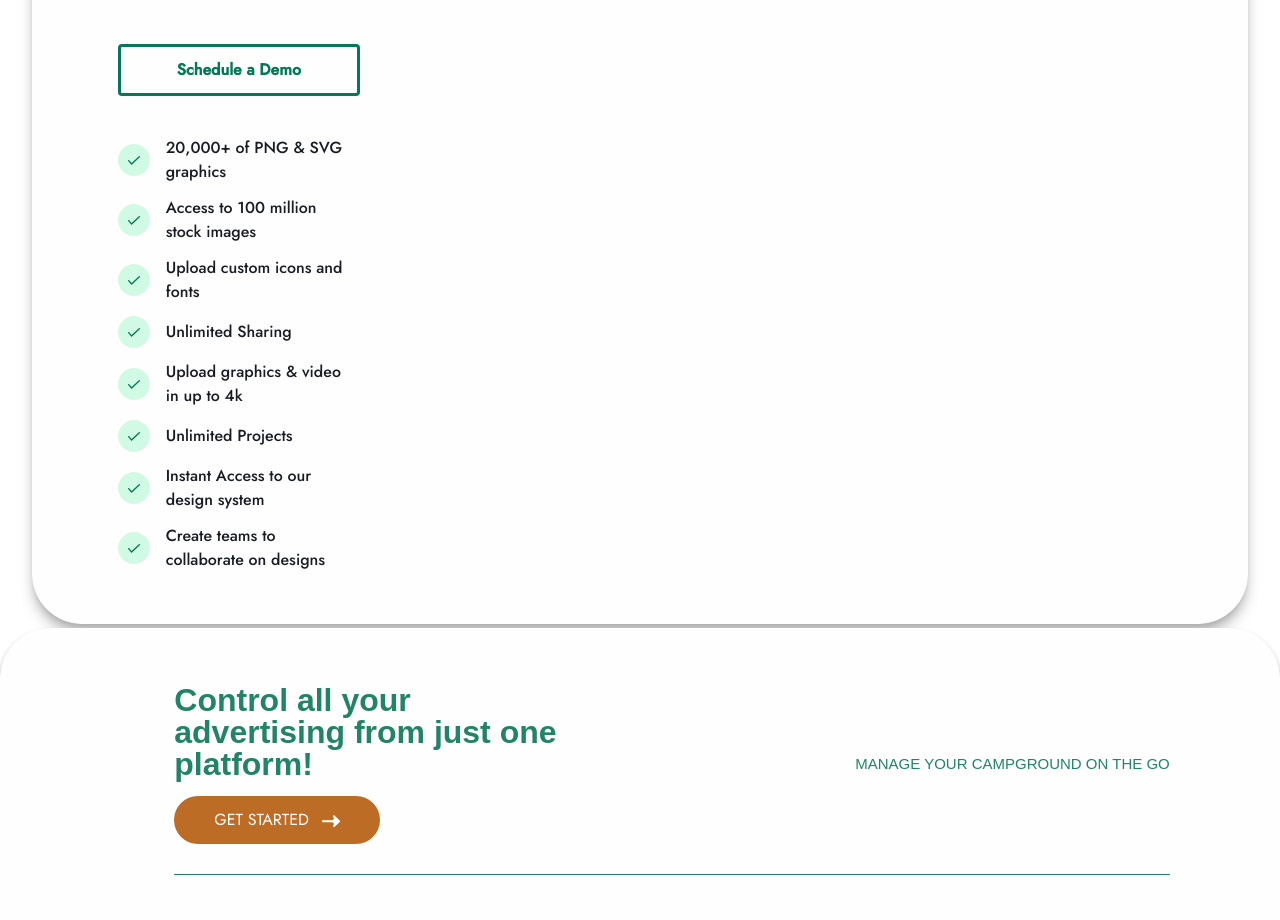
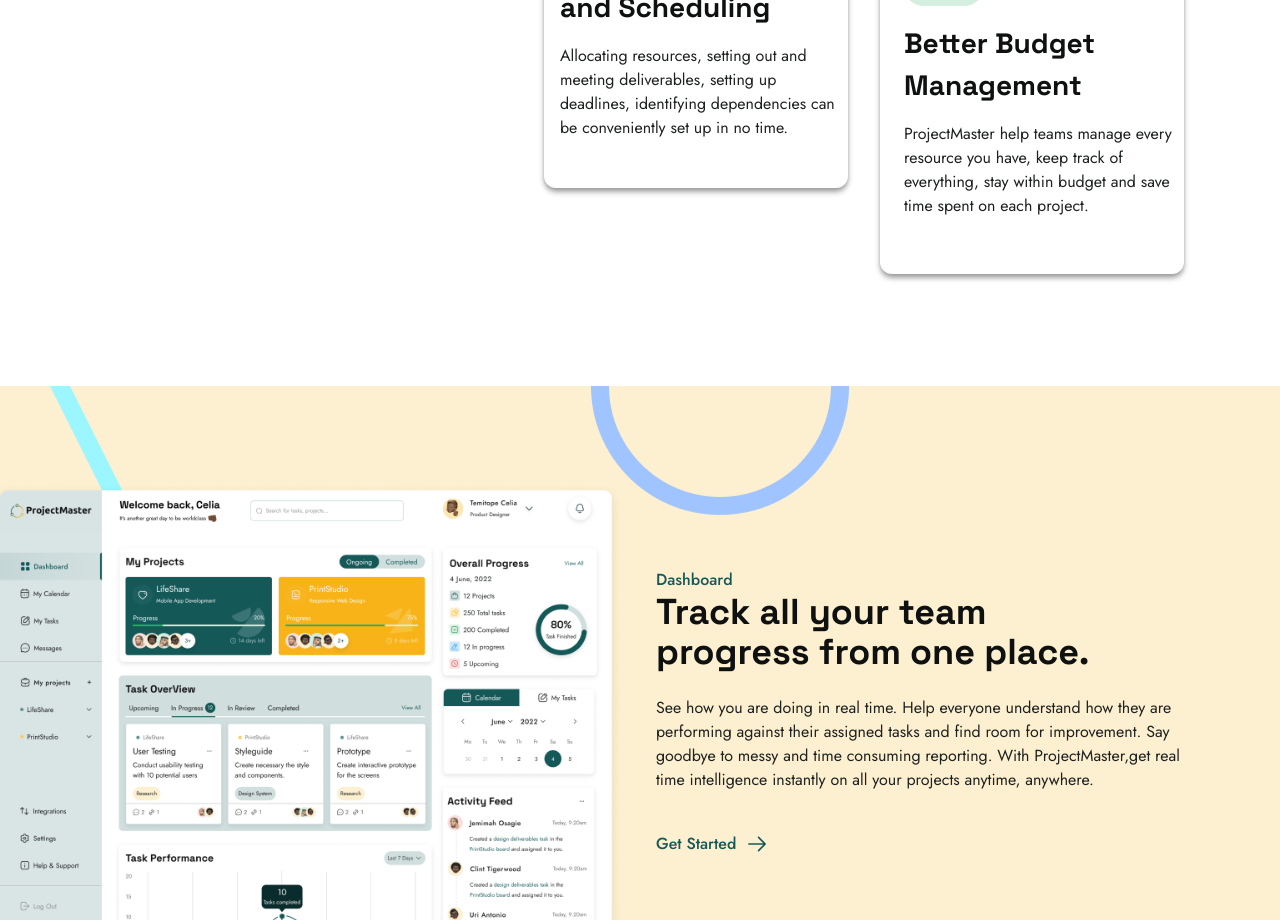
Before and after one commit to asta-otaku/Project-Master, a React (Create React App) app: page / in a window 1280 px wide. Shown: the part 1880-2800 px from the top of the page. Built offline with nearby package versions, Linux system fonts and the light colour scheme.

Commit message:
fix: Back to app routes

```diff
--- a/src/App.js
+++ b/src/App.js
@@ -1,14 +1,10 @@
 import "./App.css";
-import Footer from "./PricingLandingPage/Footer";
-import Hero from "./PricingLandingPage/Hero";
-// import AppRoutes from "./components/Routes";
+import AppRoutes from "./components/Routes";
 
 function App() {
   return (
     <div>
-      {/* <AppRoutes /> */}
-      <Hero />
-      <Footer />
+      <AppRoutes />
     </div>
   );
 }
```
